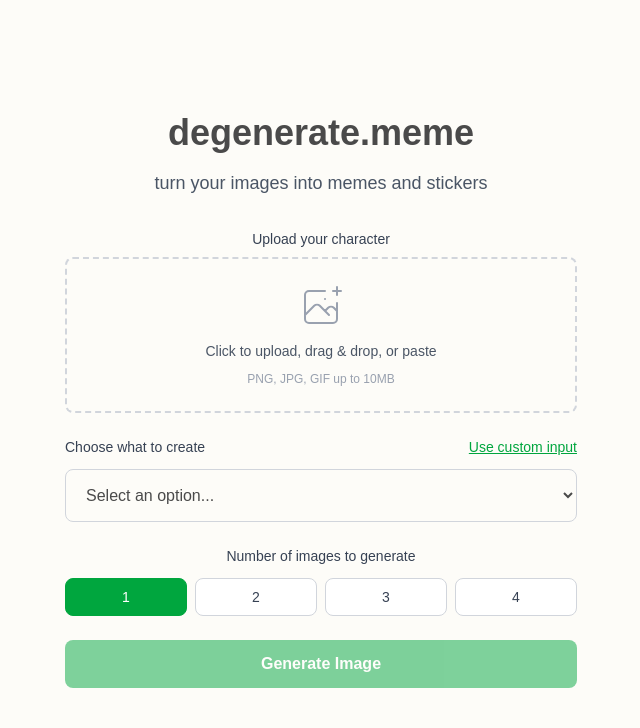
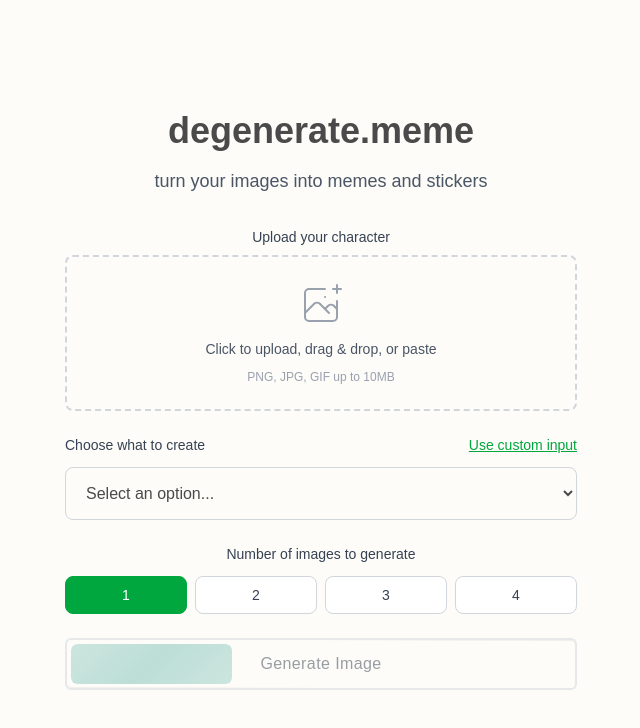
Before and after one commit to jarrensj/degenerate-meme, a Next.js app: page / in a window 1280 px wide. Shown: the top 728 px of the page, without its empty margins (319-959 px from the left). Built offline with nearby package versions, Linux system fonts and the light colour scheme.

Commit message:
ux: make Generate button also a progress bar

```diff
--- a/app/globals.css
+++ b/app/globals.css
@@ -4,6 +4,16 @@
   --background: #fdfcf8;
   --foreground: #4a4a4a;
   --sketch-border: #6b6b6b;
+
+  /* Matcha theme colors */
+  --matcha-green: #5cb3a6;
+  --matcha-light: #7ec5ba;
+  --matcha-dark: #4a9b8e;
+  --warm-white: #fdfcf8;
+  --soft-gray: #d1d5db;
+  --medium-gray: #9ca3af;
+  --soft-charcoal: #374151;
+  --sketch-gray: #6b7280;
 }
 
 @theme inline {
@@ -18,6 +28,16 @@
     --background: #1a1a1a;
     --foreground: #e0e0e0;
     --sketch-border: #666;
+
+    /* Dark mode matcha colors */
+    --matcha-green: #4a9b8e;
+    --matcha-light: #5cb3a6;
+    --matcha-dark: #3d8579;
+    --warm-white: #2a2a2a;
+    --soft-gray: #4b5563;
+    --medium-gray: #6b7280;
+    --soft-charcoal: #d1d5db;
+    --sketch-gray: #9ca3af;
   }
 }
 
@@ -48,3 +68,45 @@
   transform: rotate(0.2deg);
   z-index: -1;
 }
+
+/* Progress button animations */
+@keyframes gradient-wave {
+  0% {
+    background-position: -200% 0;
+  }
+  100% {
+    background-position: 200% 0;
+  }
+}
+
+@keyframes gentle-drift {
+  0%, 100% {
+    transform: translateX(0px);
+  }
+  50% {
+    transform: translateX(2px);
+  }
+}
+
+@keyframes diagonal-stripes {
+  0% {
+    background-position: 0 0;
+  }
+  100% {
+    background-position: 32px 0;
+  }
+}
+
+.matcha-progress-button {
+  position: relative;
+  overflow: hidden;
+  background-color: var(--warm-white);
+  border: 2px solid var(--soft-gray);
+  transition: all 0.3s ease;
+}
+
+.matcha-progress-button:hover {
+  border-color: var(--matcha-green);
+  transform: translateY(-1px);
+  box-shadow: 0 4px 12px rgba(92, 179, 166, 0.15);
+}
--- a/app/page.tsx
+++ b/app/page.tsx
@@ -298,9 +298,77 @@
         <button
           type="submit"
           disabled={loading || !uploadedImage || (!useCustomInput && !selectedOption.trim()) || (useCustomInput && !customText.trim())}
-          className="w-full bg-green-600 text-white py-3 px-6 rounded-lg font-semibold disabled:opacity-50 disabled:cursor-not-allowed hover:bg-green-700 transition-colors"
+          className="matcha-progress-button w-full py-3 px-6 rounded-lg font-semibold disabled:opacity-50 disabled:cursor-not-allowed sketch-element"
         >
-          {loading ? 'Generating Image...' : `Generate ${imageCount === 1 ? 'Image' : `${imageCount} Images`}`}
+          {/* Calculate form completion progress */}
+          {(() => {
+            const hasImage = !!uploadedImage;
+            const hasPrompt = useCustomInput ? !!customText.trim() : !!selectedOption.trim();
+            const hasImageCount = imageCount > 0;
+
+            const completedSteps = [hasImage, hasPrompt, hasImageCount].filter(Boolean).length;
+            const formProgress = (completedSteps / 3) * 100;
+
+            return (
+              <>
+                {/* Progress fill - shows form completion + full when loading */}
+                <div
+                  className="absolute inset-1 transition-all duration-700 ease-out rounded-md overflow-hidden"
+                  style={{
+                    width: loading ? 'calc(100% - 8px)' : `calc(${formProgress}% - 8px)`,
+                  }}
+                >
+                  {/* Animated matcha gradient wave background */}
+                  <div
+                    className="absolute inset-0 rounded-md"
+                    style={{
+                      background: loading
+                        ? `linear-gradient(135deg,
+                            #5cb3a6 0%,
+                            #7ec5ba 25%,
+                            #4a9b8e 50%,
+                            #7ec5ba 75%,
+                            #5cb3a6 100%)`
+                        : `linear-gradient(135deg,
+                            rgba(92, 179, 166, 0.6) 0%,
+                            rgba(92, 179, 166, 0.8) 50%,
+                            rgba(92, 179, 166, 0.6) 100%)`,
+                      backgroundSize: loading ? '200% 100%' : '100% 100%',
+                      animation: loading ? 'gradient-wave 2.5s ease-in-out infinite' : 'none'
+                    }}
+                  />
+
+                  {/* Subtle textured overlay for hand-drawn feel */}
+                  {loading && (
+                    <div
+                      className="absolute inset-0 opacity-20 rounded-md"
+                      style={{
+                        background: `repeating-linear-gradient(
+                          135deg,
+                          transparent,
+                          transparent 12px,
+                          rgba(92, 179, 166, 0.1) 12px,
+                          rgba(92, 179, 166, 0.1) 24px
+                        )`,
+                        animation: 'gentle-drift 3s ease-in-out infinite'
+                      }}
+                    />
+                  )}
+                </div>
+
+                {/* Button content */}
+                <span
+                  className="relative z-10 font-medium tracking-wide transition-colors duration-300"
+                  style={{
+                    color: loading ? 'var(--matcha-dark)' : 'var(--soft-charcoal)',
+                    textShadow: loading ? '0 0 2px rgba(255,255,255,0.8)' : 'none'
+                  }}
+                >
+                  {loading ? 'Generating Image...' : `Generate ${imageCount === 1 ? 'Image' : `${imageCount} Images`}`}
+                </span>
+              </>
+            );
+          })()}
         </button>
       </form>
 
```
